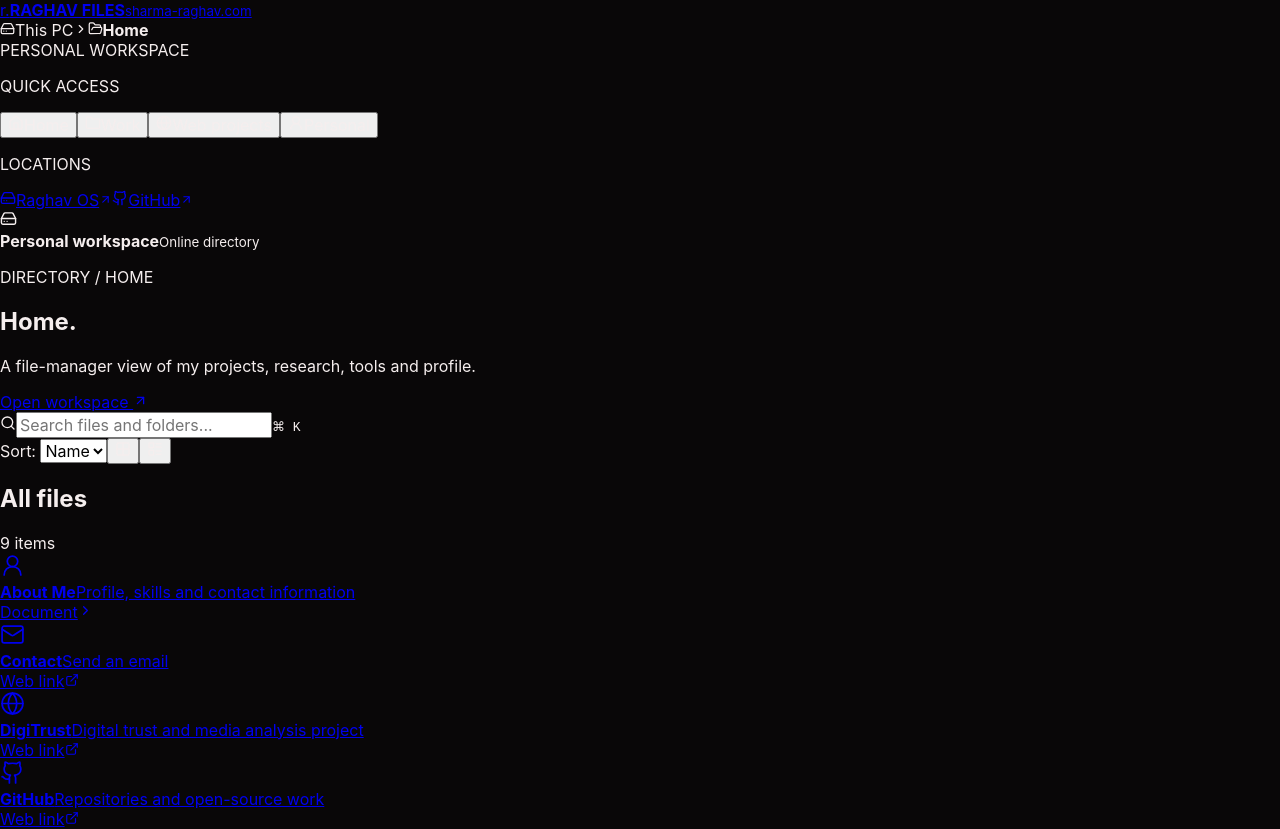
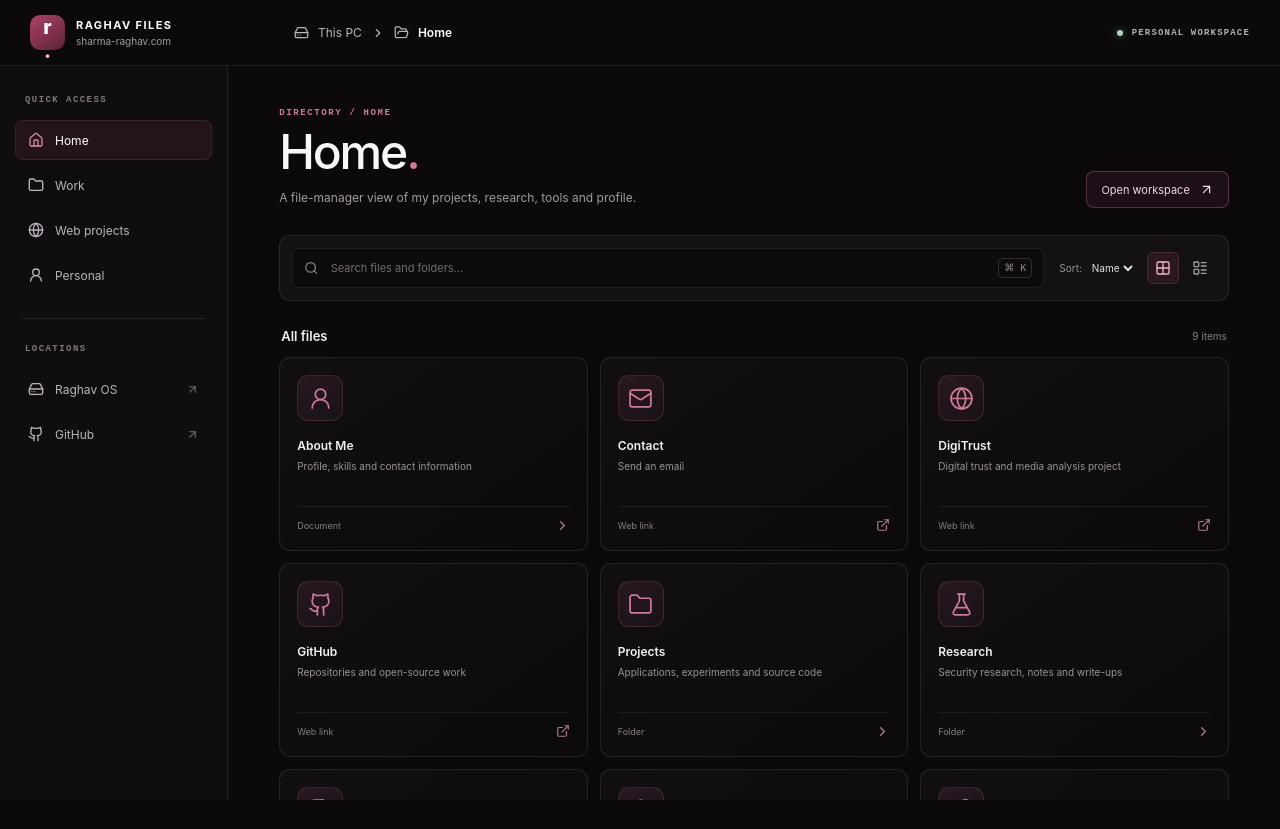
Before and after one commit to raghav19sh/sharma-raghav-os, a Next.js app: page / in a window 1280 px wide. Shown: the top 829 px of the page. After the commit the page ends 800 px from the top, so only its background shows below. Built offline with nearby package versions, Linux system fonts and the light colour scheme.

Commit message:
Style homepage as dark file manager

```diff
--- a/src/app/globals.css
+++ b/src/app/globals.css
@@ -627,3 +627,79 @@ a{-webkit-tap-highlight-color:transparent}
 @media(max-width:900px){.arch-home{padding:0 26px}.arch-hero{grid-template-columns:1fr minmax(250px,.8fr);gap:24px}.arch-hero h1{font-size:clamp(42px,6.8vw,64px)}.arch-brand-copy small{font-size:7px}.arch-nav-links{gap:15px}.arch-cards{gap:10px}.arch-card{padding:14px;min-height:290px}.arch-card-meta{font-size:7px}}
 @media(max-width:680px){.arch-home{padding:0 18px}.arch-nav{height:72px;gap:12px}.arch-brand{gap:8px}.arch-logo{width:33px;height:33px}.arch-brand-copy strong{font-size:9px}.arch-brand-copy small{max-width:145px;font-size:6px;letter-spacing:.05em}.arch-nav-links{display:none}.arch-clock{font-size:9px}.arch-hero{grid-template-columns:1fr;padding:66px 0 70px;gap:48px;min-height:unset}.arch-hero h1{font-size:clamp(44px,12vw,66px)}.arch-intro{font-size:13px}.arch-visual{width:min(100%,390px)}.arch-terminal-line{margin-top:30px;line-height:1.7}.arch-section{padding-bottom:50px}.arch-section-heading{align-items:start;flex-direction:column;gap:12px}.arch-section-note{text-align:left}.arch-cards{grid-template-columns:1fr}.arch-card{min-height:270px;padding:18px}.arch-card-art{height:88px}.arch-footer{align-items:flex-start;flex-direction:column;justify-content:center;padding:18px 0;gap:11px}.arch-footer-center{order:3}}
 @media(prefers-reduced-motion:reduce){.arch-home *{animation:none!important;transition:none!important;scroll-behavior:auto!important}}
+
+
+/* Homepage file-manager redesign */
+.fm-shell{position:fixed;inset:0;overflow:auto;background:#0b090c;color:#f5f1f4;font-family:Inter,-apple-system,BlinkMacSystemFont,"Segoe UI",sans-serif;--fm-accent:#a74668;--fm-accent-bright:#d17a98;--fm-panel:#141115;--fm-line:rgba(255,255,255,.085);--fm-muted:#a49aa2}
+.fm-shell *{box-sizing:border-box}
+.fm-topbar{height:66px;position:sticky;top:0;z-index:20;display:flex;align-items:center;gap:34px;padding:0 30px;border-bottom:1px solid var(--fm-line);background:rgba(12,10,13,.92);backdrop-filter:blur(18px)}
+.fm-brand{display:flex;align-items:center;gap:11px;min-width:230px;color:#fff;text-decoration:none}
+.fm-brand-mark{display:grid;place-items:center;width:35px;height:35px;border-radius:10px;background:linear-gradient(145deg,#ad4267,#5d2139);font-size:20px;font-weight:800}
+.fm-brand-mark span{color:#f6bdce}
+.fm-brand>span:last-child{display:grid;gap:3px}
+.fm-brand strong{font-size:11px;letter-spacing:.13em}
+.fm-brand small{font-size:10px;color:var(--fm-muted)}
+.fm-breadcrumb{display:flex;align-items:center;gap:9px;color:#bdb4bb;font-size:12px}
+.fm-breadcrumb strong{color:#fff;font-weight:600}
+.fm-top-actions{margin-left:auto;display:flex;gap:9px;align-items:center;font:800 9px ui-monospace,monospace;letter-spacing:.13em;color:#b8aeb6}
+.fm-online-dot{display:inline-block;width:6px;height:6px;flex:0 0 6px;border-radius:50%;background:#9eddb7;box-shadow:0 0 10px rgba(158,221,183,.55)}
+.fm-layout{display:grid;grid-template-columns:228px minmax(0,1fr);min-height:calc(100% - 66px)}
+.fm-sidebar{position:relative;display:flex;flex-direction:column;gap:5px;padding:27px 15px;border-right:1px solid var(--fm-line);background:#100d11}
+.fm-side-label{margin:2px 10px 10px;color:#817680;font:800 9px ui-monospace,monospace;letter-spacing:.16em}
+.fm-side-item{width:100%;display:flex;align-items:center;gap:11px;padding:11px 12px;border:1px solid transparent;border-radius:8px;background:transparent;color:#bcb3bc;text-align:left;text-decoration:none;font-size:12px;cursor:pointer}
+.fm-side-item:hover,.fm-side-item.active{background:rgba(167,70,104,.13);border-color:rgba(209,122,152,.13);color:#fff}
+.fm-side-item.active svg{color:#db88a5}
+.fm-sidebar-divider{height:1px;margin:18px 7px;background:var(--fm-line)}
+.fm-side-arrow{margin-left:auto;color:#766b74}
+.fm-sidebar-bottom{display:flex;align-items:center;gap:10px;margin-top:auto;padding:12px 8px;border-top:1px solid var(--fm-line)}
+.fm-storage-icon{width:34px;height:34px;display:grid;place-items:center;border:1px solid #432332;border-radius:8px;color:#df8ea9;background:#24141c}
+.fm-sidebar-bottom>div:nth-child(2){display:grid;gap:4px;min-width:0}
+.fm-sidebar-bottom strong{font-size:10px;font-weight:600}
+.fm-sidebar-bottom small{font-size:9px;color:var(--fm-muted)}
+.fm-storage-status{width:6px;height:6px;margin-left:auto;border-radius:50%;background:#9eddb7}
+.fm-main{min-width:0;max-width:1500px;width:100%;margin:0 auto;padding:42px clamp(22px,4vw,58px) 18px}
+.fm-page-heading{display:flex;justify-content:space-between;align-items:flex-end;gap:20px;margin-bottom:27px}
+.fm-eyebrow{margin:0 0 10px;color:#d17a98;font:800 9px ui-monospace,monospace;letter-spacing:.18em}
+.fm-page-heading h1{margin:0;color:#faf7f9;font-weight:520;font-size:clamp(34px,4vw,48px);letter-spacing:-.045em;line-height:1}
+.fm-page-heading h1 span{color:#d17a98}
+.fm-subtitle{margin:12px 0 0;color:var(--fm-muted);font-size:12px;line-height:1.7}
+.fm-launch-button{display:inline-flex;align-items:center;gap:9px;padding:10px 14px;border:1px solid rgba(209,122,152,.34);border-radius:8px;background:rgba(167,70,104,.12);color:#f4d7e1;text-decoration:none;font-size:11px;white-space:nowrap}
+.fm-launch-button:hover{background:rgba(167,70,104,.23);border-color:rgba(209,122,152,.55)}
+.fm-toolbar{display:flex;align-items:center;gap:15px;padding:12px;border:1px solid var(--fm-line);border-radius:11px;background:var(--fm-panel)}
+.fm-search{min-width:0;display:flex;align-items:center;gap:10px;flex:1;padding:9px 11px;border:1px solid rgba(255,255,255,.07);border-radius:7px;background:#0d0b0e;color:#897e88}
+.fm-search input{width:100%;min-width:0;border:0;outline:0;background:transparent;color:#f5eef2;font-size:11px}
+.fm-search input::placeholder{color:#746a74}
+.fm-search kbd{font:10px ui-monospace,monospace;padding:3px 5px;border:1px solid #332b33;border-radius:4px;color:#938791;white-space:nowrap}
+.fm-toolbar-actions{display:flex;align-items:center;gap:5px}
+.fm-sort{display:flex;align-items:center;gap:6px;margin-right:6px;color:#9e939d;font-size:10px;white-space:nowrap}
+.fm-sort select{max-width:92px;border:0;outline:0;background:transparent;color:#e7dfe5;font-size:10px}
+.fm-sort select option{background:#171217}
+.fm-view-button{width:32px;height:32px;display:grid;place-items:center;border:1px solid transparent;border-radius:6px;background:transparent;color:#a49aa2;cursor:pointer}
+.fm-view-button:hover,.fm-view-button.selected{background:#2a171f;border-color:#4b2837;color:#f2b4c9}
+.fm-section-row{display:flex;justify-content:space-between;align-items:center;margin:27px 2px 13px}
+.fm-section-row h2{margin:0;color:#f5eff3;font-size:13px;font-weight:600}
+.fm-section-row>span{color:#887e88;font-size:10px}
+.fm-file-grid{display:grid;grid-template-columns:repeat(3,minmax(0,1fr));gap:12px}
+.fm-entry{min-width:0;display:flex;flex-direction:column;gap:17px;padding:17px;border:1px solid var(--fm-line);border-radius:11px;background:linear-gradient(145deg,rgba(255,255,255,.027),rgba(255,255,255,.009));color:inherit;text-decoration:none;transition:transform .16s ease,border-color .16s ease,background .16s ease}
+.fm-entry:hover{transform:translateY(-2px);border-color:rgba(209,122,152,.38);background:linear-gradient(145deg,rgba(167,70,104,.12),rgba(255,255,255,.012))}
+.fm-file-icon{width:46px;height:46px;display:grid;place-items:center;border:1px solid rgba(209,122,152,.16);border-radius:11px;background:linear-gradient(145deg,#291822,#171218);color:#d17a98}
+.fm-file-copy{display:grid;gap:6px;min-width:0}
+.fm-file-copy strong{font-size:12px;font-weight:600;color:#f7f1f4}
+.fm-file-copy span{min-height:30px;color:#9b919a;font-size:10px;line-height:1.55}
+.fm-file-meta{display:flex;align-items:center;justify-content:space-between;padding-top:11px;border-top:1px solid rgba(255,255,255,.06);color:#867b85;font-size:9px}
+.fm-file-meta svg{color:#b87990}
+.fm-file-list{display:grid;gap:6px}
+.fm-file-list .fm-entry{flex-direction:row;align-items:center;gap:13px;padding:10px 13px;border-radius:8px}
+.fm-file-list .fm-file-icon{width:36px;height:36px;flex:0 0 36px;border-radius:8px}
+.fm-file-list .fm-file-icon svg{width:19px;height:19px}
+.fm-file-list .fm-file-copy{flex:1;gap:4px}
+.fm-file-list .fm-file-copy span{min-height:0}
+.fm-file-list .fm-file-meta{min-width:86px;justify-content:flex-end;gap:12px;padding:0;border:0}
+.fm-empty{min-height:220px;display:grid;justify-items:center;align-content:center;gap:10px;border:1px dashed #3a2c35;border-radius:11px;color:#897e88}
+.fm-empty strong{color:#ded5dc;font-size:12px}
+.fm-empty span{font-size:10px}
+.fm-footer{display:flex;flex-wrap:wrap;gap:20px;align-items:center;justify-content:space-between;margin-top:30px;padding:17px 2px 5px;border-top:1px solid var(--fm-line);color:#8e838d;font-size:9px}
+.fm-footer>span{display:flex;align-items:center;gap:7px}
+@media(max-width:900px){.fm-topbar{padding:0 16px;gap:18px}.fm-brand{min-width:auto}.fm-breadcrumb{display:none}.fm-layout{grid-template-columns:180px minmax(0,1fr)}.fm-main{padding:30px 22px 16px}.fm-file-grid{grid-template-columns:repeat(2,minmax(0,1fr))}}
+@media(max-width:640px){.fm-topbar{height:58px}.fm-brand strong{font-size:10px}.fm-top-actions{font-size:7px;letter-spacing:.06em}.fm-layout{display:block;min-height:calc(100% - 58px)}.fm-sidebar{display:flex;flex-direction:row;overflow-x:auto;gap:5px;padding:9px 12px;border-right:0;border-bottom:1px solid var(--fm-line)}.fm-side-label,.fm-sidebar-divider,.fm-sidebar-bottom,.fm-sidebar>.fm-side-item:nth-of-type(n+4){display:none}.fm-side-item{width:auto;flex:0 0 auto;gap:7px;padding:9px 10px;font-size:10px}.fm-main{padding:26px 14px 14px}.fm-page-heading{align-items:flex-start;flex-direction:column;gap:17px}.fm-page-heading h1{font-size:38px}.fm-toolbar{align-items:stretch;flex-direction:column;gap:9px}.fm-toolbar-actions{justify-content:flex-end}.fm-file-grid{grid-template-columns:repeat(2,minmax(0,1fr));gap:8px}.fm-entry{padding:12px;gap:13px}.fm-file-copy span{font-size:9px}.fm-footer{gap:11px}.fm-file-list .fm-file-meta{min-width:0}.fm-file-list .fm-file-meta span{display:none}}
+@media(prefers-reduced-motion:reduce){.fm-entry{transition:none}.fm-entry:hover{transform:none}}
```
